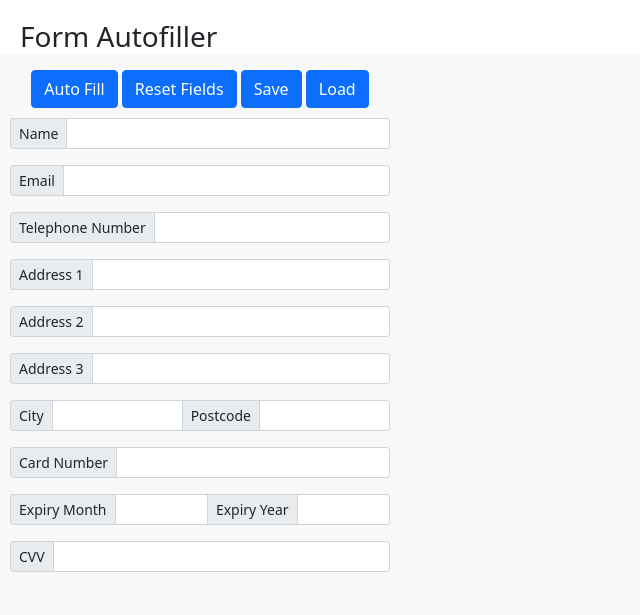
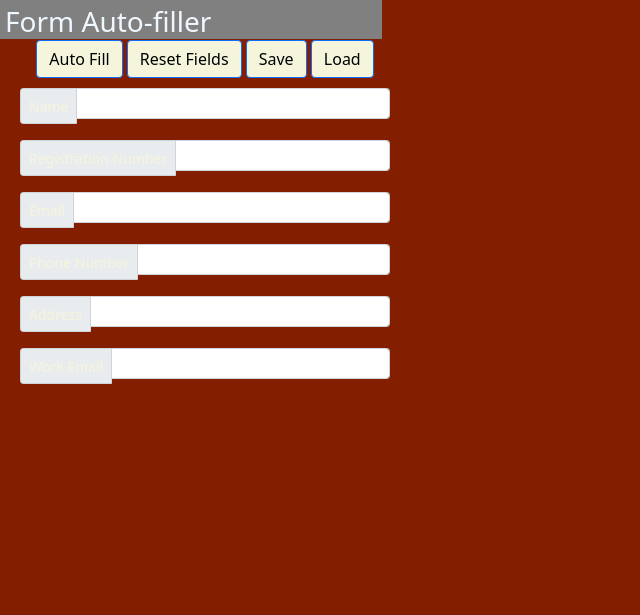
Before and after one commit to JRS296/Autofiller-Chrome-Extension, a browser extension: page ext/index.html in a window 1280 px wide. Shown: the whole page, without its empty margins (0-640 px from the left). Drawn offline with nearby package versions, Linux system fonts and the light colour scheme.

Commit message:
Commit #2 - Addition of few features + icons - 26.10.2022 @23:06

```diff
--- a/assets/css/cover.css
+++ /dev/null
@@ -1,45 +0,0 @@
-/*Globals */
-
-/* Custom default button */
-.btn-secondary,
-.btn-secondary:hover,
-.btn-secondary:focus {
-    color: #333;
-    text-shadow: none;
-    /* Prevent inheritance from `body` */
-}
-
-/* Base structure */
-body {
-    text-shadow: 0 .05rem .1rem rgba(0, 0, 0, .5);
-    box-shadow: inset 0 0 5rem rgba(0, 0, 0, .5);
-}
-
-.cover-container {
-    max-width: 42em;
-}
-
-
-
-/* Header */
-.nav-masthead .nav-link {
-    padding: .25rem 0;
-    font-weight: 700;
-    color: rgba(255, 255, 255, .5);
-    background-color: transparent;
-    border-bottom: .25rem solid transparent;
-}
-
-.nav-masthead .nav-link:hover,
-.nav-masthead .nav-link:focus {
-    border-bottom-color: rgba(255, 255, 255, .25);
-}
-
-.nav-masthead .nav-link+.nav-link {
-    margin-left: 1rem;
-}
-
-.nav-masthead .active {
-    color: #fff;
-    border-bottom-color: #fff;
-}
--- /dev/null
+++ b/assets/css/styles.css
@@ -0,0 +1,19 @@
+.buton_1
+{
+    color: black;
+    background-color: beige;
+    align-self: center;
+    cursor: pointer;
+}
+
+.input_txt
+{
+    color: beige;
+    padding-right: 10px;
+}
+
+.input_box
+{
+    width: 80%;
+    margin-bottom: 5px;
+}
--- a/ext/index.html
+++ b/ext/index.html
@@ -1,85 +1,60 @@
-<html style="height: 300px; width: 400px">
+<html style="height: 150px; width: 400px">
     <head>
         <link rel="stylesheet" href="../libs/bootstrap-5.1.1-dist/css/bootstrap.min.css">
+        <link rel="stylesheet" href="../assets/css/styles.css">
+        <link rel="icon" type="image/x-icon" href="../assets/JRS.ico">
     </head>
 
-    <body style="height: 300px; width: 400px; background-color: F8F8F8;">
-        <header style="background-color:white; overflow: hidden; position: fixed; top: 0; width: 100%; z-index: 1;">
-            <h3 class="float-md-start mb-0" style="text-align: center; margin: 20px;">Form Autofiller</h3>
+    <body style="height: 150px; width: 400px; background-color: #831f00;">
+        <header style="background-color:grey; color: aliceblue;  position: fixed; top: 0; width: 382px; z-index: 1;">
+            <h3 class="float-md-start mb-0" style="text-align: center; margin: 5px;">Form Auto-filler</h3>
         </header>
 
-        <div style="margin-top: 50px; margin-left: 10px; margin-right: 10px;">
+        <div style="margin-top: 10px; margin-left: 20px; margin-right: 10px;">
             <!-- Buttons -->
-            <div style="text-align: center; margin-top: 70px; margin-bottom:10px">
-                <!-- Auto fill -->
-                <button class="btn btn-primary" id="auto-fill">Auto Fill</button>
-
-                <!-- Reset fields -->
-                <button class="btn btn-primary" id="reset-fields">Reset Fields</button>
-
-                <!-- Save fields -->
-                <button class="btn btn-primary" id="save">Save</button>
-
-                <!-- Load fields -->
-                <button class="btn btn-primary" id="load">Load</button>
+            <div style="text-align: center; margin-top: 40px; margin-bottom:10px">
+                <button class="buton_1 btn btn-primary" id="auto-fill">Auto Fill</button>
+                <button class="buton_1 btn btn-primary" id="reset-fields">Reset Fields</button>
+                <button class="buton_1 btn btn-primary" id="save">Save</button>
+                <button class="buton_1 btn btn-primary" id="load">Load</button>
                 <script src="script.js"></script>
             </div>
 
             <!-- Input fields -->
             <div class="input-group input-group-sm mb-3">
-                <span class="input-group-text" id="inputGroup-sizing-sm">Name</span>
-                <input type="text" id="name" class="form-control" aria-label="Sizing example input" aria-describedby="inputGroup-sizing-sm">
+                <span class="input_txt input-group-text" id="inputGroup-sizing-sm">Name</span>
+                <br>
+                <input type="text" id="name" class="input_box form-control" aria-label="Sizing example input" aria-describedby="inputGroup-sizing-sm">
             </div>
 
             <div class="input-group input-group-sm mb-3">
-                <span class="input-group-text" id="inputGroup-sizing-sm">Email</span>
-                <input type="text" id="email" class="form-control" aria-label="Sizing example input" aria-describedby="inputGroup-sizing-sm">
+                <span class="input_txt input-group-text" id="inputGroup-sizing-sm">Registration Number</span>
+                <br>
+                <input type="text" id="reg_num" class="input_box form-control" aria-label="Sizing example input" aria-describedby="inputGroup-sizing-sm">
             </div>
 
             <div class="input-group input-group-sm mb-3">
-                <span class="input-group-text" id="inputGroup-sizing-sm">Telephone Number</span>
-                <input type="text" id="telephone" class="form-control" aria-label="Sizing example input" aria-describedby="inputGroup-sizing-sm">
+                <span class="input_txt input-group-text" id="inputGroup-sizing-sm">Email</span>
+                <br>
+                <input type="text" id="email" class="input_box form-control" aria-label="Sizing example input" aria-describedby="inputGroup-sizing-sm">
             </div>
 
             <div class="input-group input-group-sm mb-3">
-                <span class="input-group-text" id="inputGroup-sizing-sm">Address 1</span>
-                <input type="text" id="address1" class="form-control" aria-label="Sizing example input" aria-describedby="inputGroup-sizing-sm">
+                <span class="input_txt input-group-text" id="inputGroup-sizing-sm">Phone Number</span>
+                <br>
+                <input type="text" id="telephone" class="input_box form-control" aria-label="Sizing example input" aria-describedby="inputGroup-sizing-sm">
             </div>
 
             <div class="input-group input-group-sm mb-3">
-                <span class="input-group-text" id="inputGroup-sizing-sm">Address 2</span>
-                <input type="text" id="address2" class="form-control" aria-label="Sizing example input" aria-describedby="inputGroup-sizing-sm">
+                <span class="input_txt input-group-text" id="inputGroup-sizing-sm">Address</span>
+                <br>
+                <input type="text" id="address1" class="input_box form-control" aria-label="Sizing example input" aria-describedby="inputGroup-sizing-sm">
             </div>
 
             <div class="input-group input-group-sm mb-3">
-                <span class="input-group-text" id="inputGroup-sizing-sm">Address 3</span>
-                <input type="text" id="address3" class="form-control" aria-label="Sizing example input" aria-describedby="inputGroup-sizing-sm">
-            </div>
-
-            <div class="input-group input-group-sm mb-3">
-                <span class="input-group-text" id="inputGroup-sizing-sm">City</span>
-                <input type="text" id="city" class="form-control" aria-label="Sizing example input" aria-describedby="inputGroup-sizing-sm">
-
-                <span class="input-group-text" id="inputGroup-sizing-sm">Postcode</span>
-                <input type="text" id="postcode" class="form-control" aria-label="Sizing example input" aria-describedby="inputGroup-sizing-sm">
-            </div>
-
-            <div class="input-group input-group-sm mb-3">
-                <span class="input-group-text" id="inputGroup-sizing-sm">Card Number</span>
-                <input type="text" id="card-number" class="form-control" aria-label="Sizing example input" aria-describedby="inputGroup-sizing-sm">
-            </div>
-
-            <div class="input-group input-group-sm mb-3">
-                <span class="input-group-text" id="inputGroup-sizing-sm">Expiry Month</span>
-                <input type="text" id="month" class="form-control" aria-label="Sizing example input" aria-describedby="inputGroup-sizing-sm">
-
-                <span class="input-group-text" id="inputGroup-sizing-sm">Expiry Year</span>
-                <input type="text" id="year" class="form-control" aria-label="Sizing example input" aria-describedby="inputGroup-sizing-sm">
-            </div>
-
-            <div class="input-group input-group-sm mb-3">
-                <span class="input-group-text" id="inputGroup-sizing-sm">CVV</span>
-                <input type="text" id="cvv" class="form-control" aria-label="Sizing example input" aria-describedby="inputGroup-sizing-sm">
+                <span class="input_txt input-group-text" id="inputGroup-sizing-sm">Work Email</span>
+                <br>
+                <input type="text" id="workemail" class="input_box form-control" aria-label="Sizing example input" aria-describedby="inputGroup-sizing-sm">
             </div>
 
         <div style="margin: 10px; color: white">
--- a/ext/script.js
+++ b/ext/script.js
@@ -15,7 +15,7 @@ document.getElementById("auto-fill").addEventListener("click", () => {
 			year: document.getElementById('year').value,
 			cvv: document.getElementById('cvv').value
 		}, function(response) {
-			console.log(response.status);
+			console.log(response?.status);
 		});
 	});
 });
```
Also changed, not shown: welcome/hello.html (+2 -37 lines), JRS.png (added), assets/JRS.ico (added), manifest.json.
